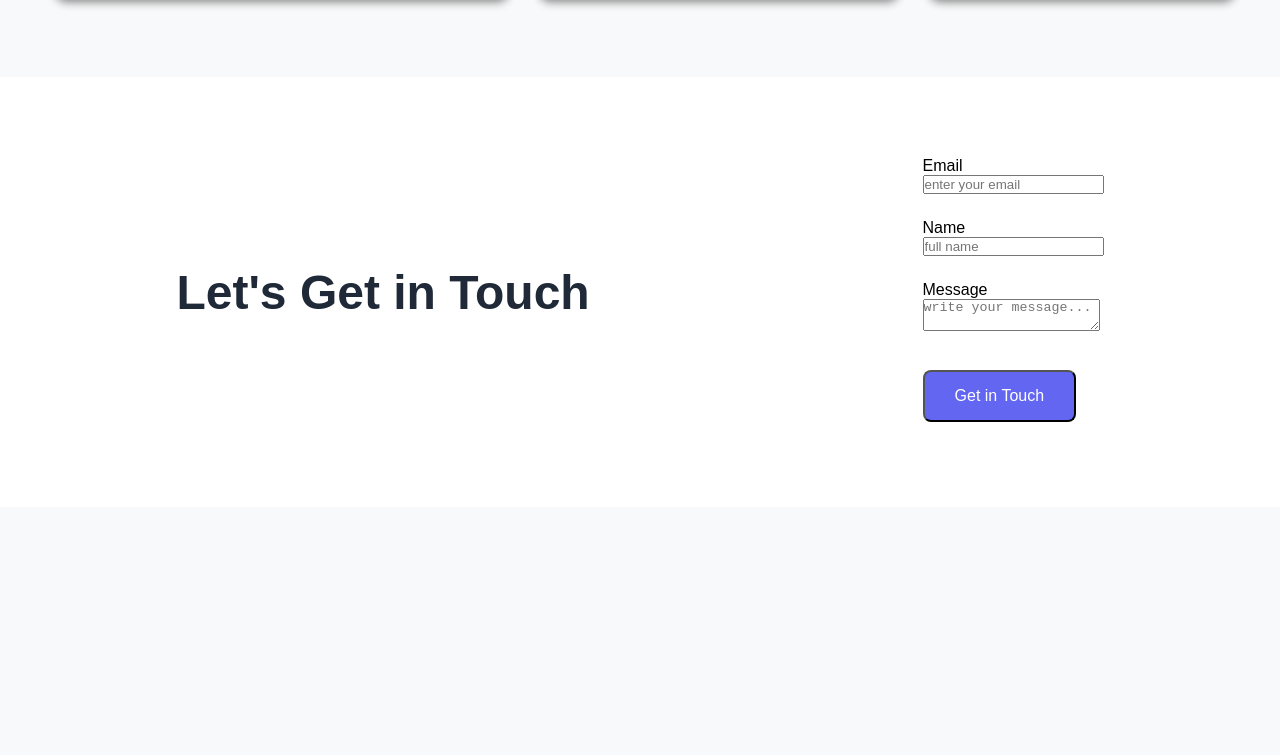
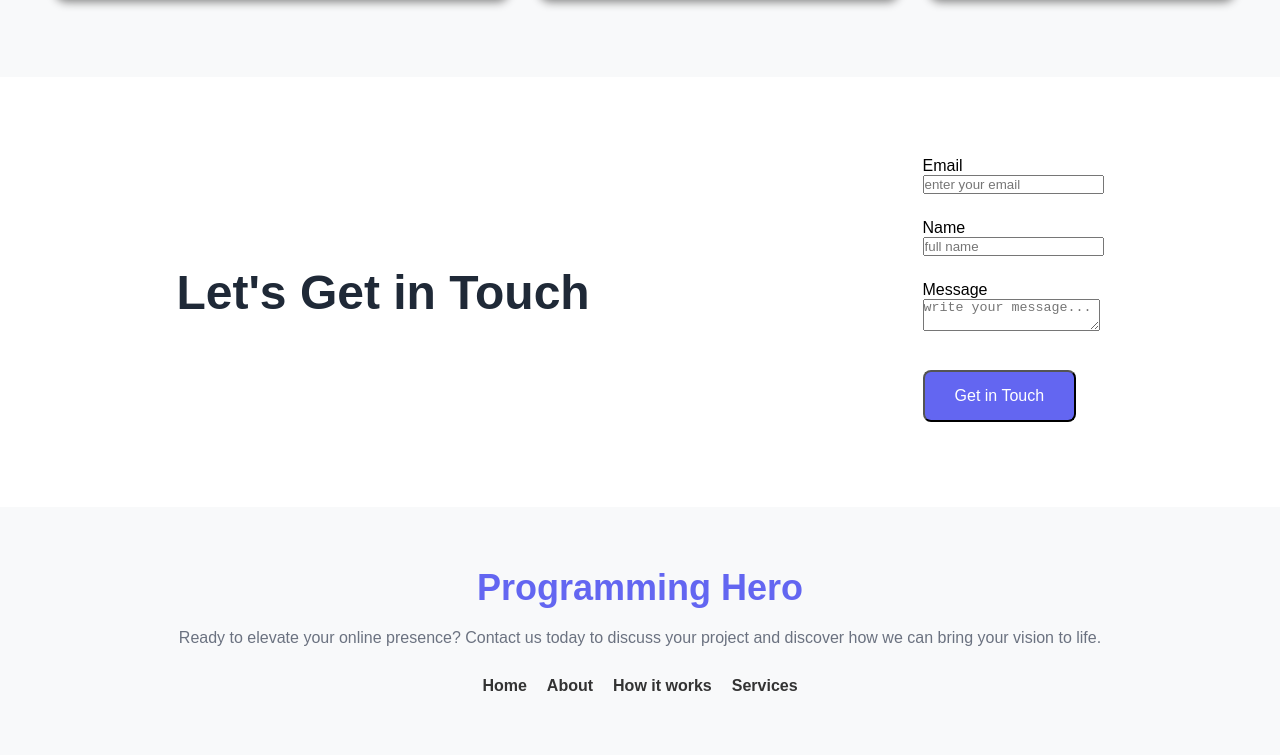
Before and after one commit to zubaer-developer/B12A01-landing-launchpad, a plain HTML site: page index.html in a window 1280 px wide. Shown: the part 1666-2421 px from the top of the page. Before the commit the page ends 2173 px from the top, so only its background shows below. Drawn offline with Linux system fonts and the light colour scheme.

Commit message:
Footer Section design

```diff
--- a/index.html
+++ b/index.html
@@ -60,10 +60,8 @@
       </div>
     </section>
 
-    <!-- Users' Feedback Section -->
     <section class="feedback-section">
       <div class="feedback-container">
-        <!-- Section Title -->
         <h2 class="feedback-title">What our users say</h2>
 
         <!-- 3 Cards -->
@@ -175,5 +173,26 @@
         </div>
       </div>
     </section>
+
+    <!-- Footer Section -->
+    <footer class="footer">
+      <div class="footer-container">
+        <div class="footer-logo">Programming Hero</div>
+
+        <p class="footer-text">
+          Ready to elevate your online presence? Contact us today to discuss
+          your project and discover how we can bring your vision to life.
+        </p>
+
+        <nav>
+          <ul>
+            <li><a href="#">Home</a></li>
+            <li><a href="#">About</a></li>
+            <li><a href="#">How it works</a></li>
+            <li><a href="#">Services</a></li>
+          </ul>
+        </nav>
+      </div>
+    </footer>
   </body>
 </html>
--- a/styles/style.css
+++ b/styles/style.css
@@ -279,3 +279,41 @@ body {
 .contact-btn:hover {
   background-color: #5855eb;
 }
+
+.footer {
+  background-color: #f8f9fa;
+  padding: 60px 50px;
+  text-align: center;
+}
+
+.footer-logo {
+  font-size: 36px;
+  font-weight: bold;
+  color: #6366f1;
+  margin-bottom: 20px;
+}
+
+.footer-text {
+  font-size: 16px;
+  color: #6b7280;
+  margin-bottom: 30px;
+}
+
+nav ul {
+  display: flex;
+  justify-content: center;
+}
+nav ul li {
+  list-style: none;
+  margin: 0 10px;
+}
+
+nav a {
+  text-decoration: none;
+  color: #333;
+  font-weight: bold;
+}
+
+nav li:hover {
+  background-color: antiquewhite;
+}
```
